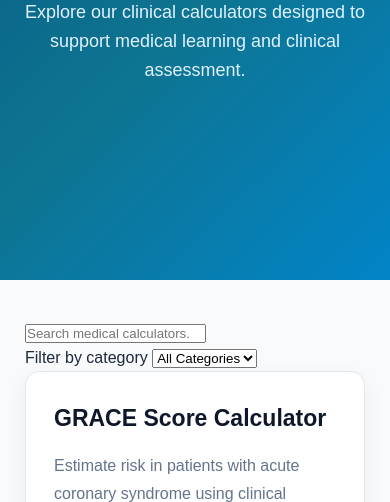
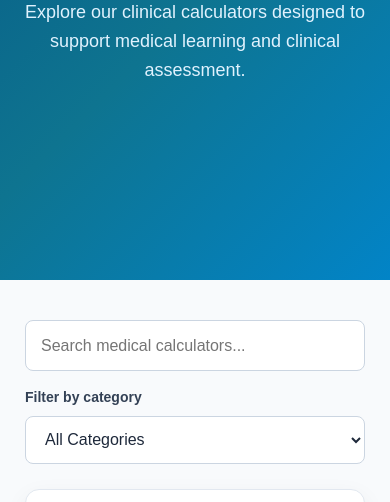
Before and after one commit to Kuniam68/professional-website, a plain HTML site: page medical-tools.html in a window 390 px wide. Shown: the part 342-844 px from the top of the page. Drawn offline with Linux system fonts and the light colour scheme.

Commit message:
Update style.css

```diff
--- a/style.css
+++ b/style.css
@@ -1146,3 +1146,49 @@ main {
     }
 
 }
+
+/* ===== MEDICAL TOOLS SEARCH AND FILTER ===== */
+
+.medical-tools-toolbar {
+    max-width: 1200px;
+    margin: 0 auto 35px;
+    display: grid;
+    grid-template-columns: minmax(0, 2fr) minmax(220px, 1fr);
+    gap: 20px;
+    align-items: end;
+}
+
+.medical-search-box input,
+.medical-category-filter select {
+    width: 100%;
+    min-height: 48px;
+    padding: 12px 15px;
+    border: 1px solid #cbd5e1;
+    border-radius: 8px;
+    background: #ffffff;
+    color: #1e293b;
+    font: inherit;
+    outline: none;
+}
+
+.medical-search-box input:focus,
+.medical-category-filter select:focus {
+    border-color: #0284c7;
+    box-shadow: 0 0 0 3px rgba(2, 132, 199, 0.14);
+}
+
+.medical-category-filter label {
+    display: block;
+    margin-bottom: 7px;
+    color: #334155;
+    font-size: 14px;
+    font-weight: 600;
+}
+
+@media (max-width: 768px) {
+    .medical-tools-toolbar {
+        grid-template-columns: 1fr;
+        gap: 15px;
+        margin-bottom: 25px;
+    }
+}
```
